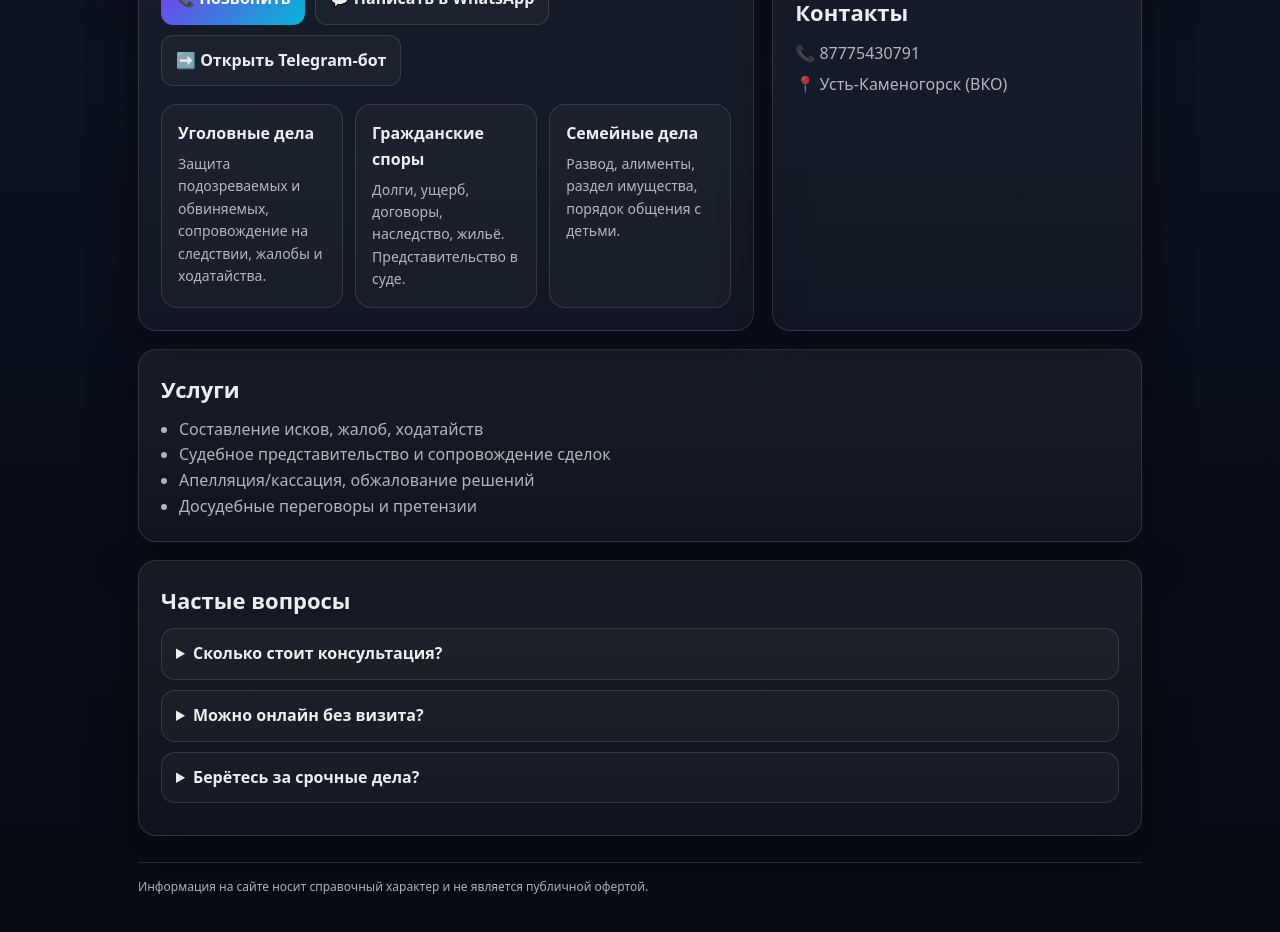
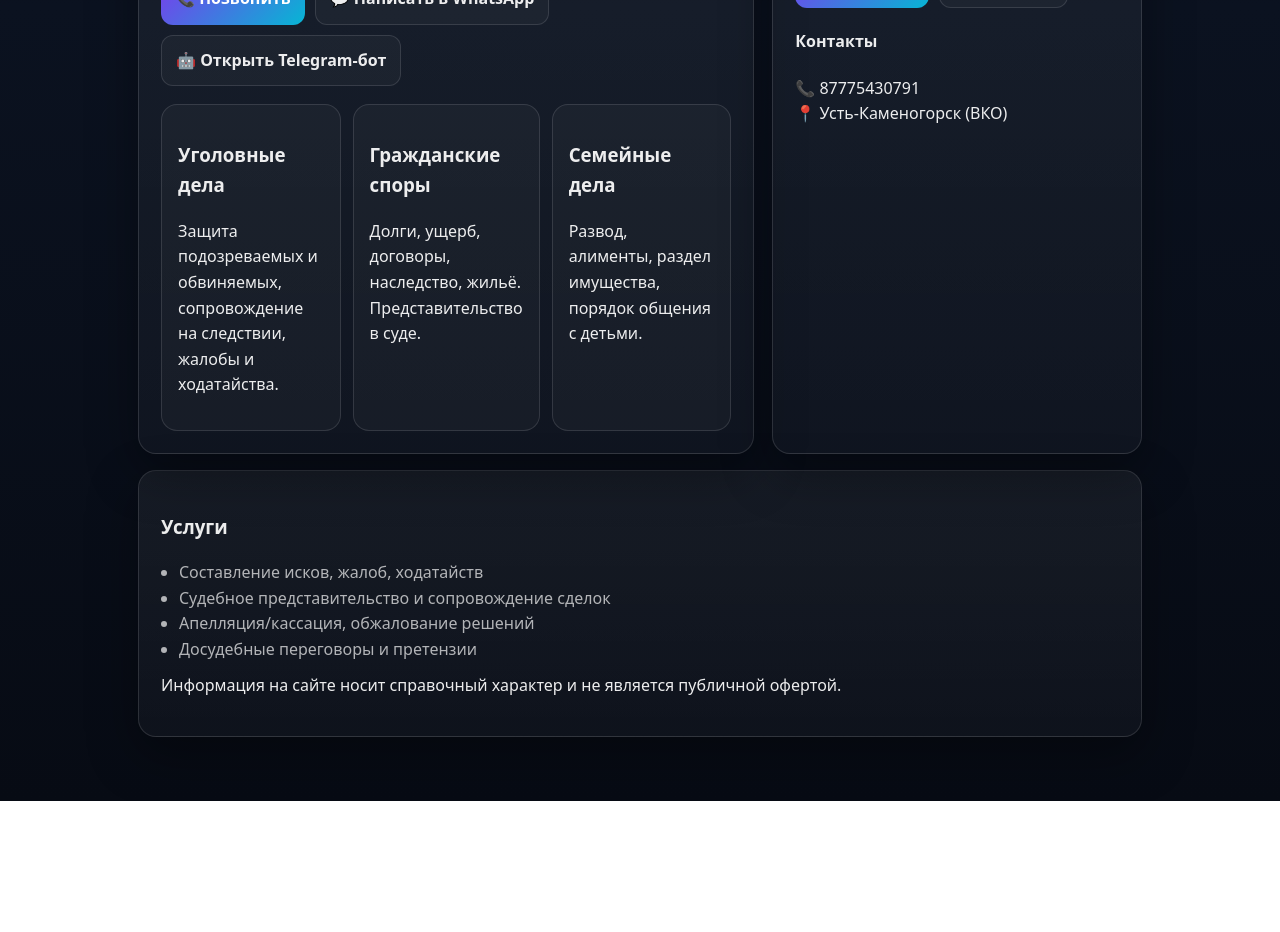
Before and after one commit to markabaever-debug/advokat_vko, a Next.js app: page / in a window 1280 px wide. Shown: the part 420-1352 px from the top of the page. After the commit the page ends 1221 px from the top, so only its background shows below. Built offline with nearby package versions, Linux system fonts and the light colour scheme.

Commit message:
Update page.tsx

```diff
--- a/app/page.tsx
+++ b/app/page.tsx
@@ -1,4 +1,15 @@
 export default function Home() {
+  const phoneRaw = "87775430791";
+  // WhatsApp требует международный формат без "8" и без "+"
+  const waPhone = "77775430791";
+
+  const waText = encodeURIComponent(
+    "Здравствуйте! Нужна консультация адвоката? Опишите ситуацию:"
+  );
+
+  const waLink = `https://wa.me/${waPhone}?text=${waText}`;
+  const tgLink = "https://t.me/ai_advokat_kz_bot";
+
   return (
     <main className="container">
       <header className="nav">
@@ -8,10 +19,11 @@ export default function Home() {
         </div>
 
         <div style={{ display: "flex", gap: 10, flexWrap: "wrap" }}>
-          <a className="btn" href="https://t.me/ai_advokat_kz_bot" target="_blank" rel="noreferrer">
+          <a className="btn" href={tgLink} target="_blank" rel="noreferrer">
             🤖 Telegram
           </a>
-          <a className="btn" href="https://wa.me/77775430791" target="_blank" rel="noreferrer">
+
+          <a className="btn" href={waLink} target="_blank" rel="noreferrer">
             💬 WhatsApp
           </a>
         </div>
@@ -21,8 +33,9 @@ export default function Home() {
         <div className="panel">
           <h1 className="h1">Адвокат в Усть-Каменогорске</h1>
           <p className="sub">
-            Гражданские и уголовные дела. Судебная защита, документы, консультация онлайн и очно.
-            Быстро разберём ситуацию и предложим план действий.
+            Гражданские и уголовные дела. Судебная защита, документы,
+            консультация онлайн и очно. Быстро разберём ситуацию и предложим план
+            действий.
           </p>
 
           <div className="kpis">
@@ -33,87 +46,83 @@ export default function Home() {
           </div>
 
           <div className="ctaRow">
-            <a className="btn btnPrimary" href="tel:+77775430791">📞 Позвонить</a>
-            <a className="btn" href="https://wa.me/77775430791" target="_blank" rel="noreferrer">💬 Написать в WhatsApp</a>
-            <a className="btn" href="https://t.me/ai_advokat_kz_bot" target="_blank" rel="noreferrer">➡️ Открыть Telegram-бот</a>
+            <a className="btn btnPrimary" href={`tel:+7${phoneRaw}`}>
+              📞 Позвонить
+            </a>
+
+            <a className="btn" href={waLink} target="_blank" rel="noreferrer">
+              💬 Написать в WhatsApp
+            </a>
+
+            <a className="btn" href={tgLink} target="_blank" rel="noreferrer">
+              🤖 Открыть Telegram-бот
+            </a>
           </div>
 
           <div className="grid">
             <div className="card">
-              <h3 className="cardTitle">Уголовные дела</h3>
-              <p className="cardText">Защита подозреваемых и обвиняемых, сопровождение на следствии, жалобы и ходатайства.</p>
+              <h3>Уголовные дела</h3>
+              <p>
+                Защита подозреваемых и обвиняемых, сопровождение на следствии,
+                жалобы и ходатайства.
+              </p>
             </div>
+
             <div className="card">
-              <h3 className="cardTitle">Гражданские споры</h3>
-              <p className="cardText">Долги, ущерб, договоры, наследство, жильё. Представительство в суде.</p>
+              <h3>Гражданские споры</h3>
+              <p>
+                Долги, ущерб, договоры, наследство, жильё. Представительство в
+                суде.
+              </p>
             </div>
+
             <div className="card">
-              <h3 className="cardTitle">Семейные дела</h3>
-              <p className="cardText">Развод, алименты, раздел имущества, порядок общения с детьми.</p>
+              <h3>Семейные дела</h3>
+              <p>Развод, алименты, раздел имущества, порядок общения с детьми.</p>
             </div>
           </div>
         </div>
 
         <aside className="panel">
-          <h2 className="h2">Быстрая консультация</h2>
-          <p className="sub" style={{ marginBottom: 10 }}>
-            Напишите в WhatsApp/Telegram:
-          </p>
+          <h3 className="h3">Быстрая консультация</h3>
+          <p className="muted">Напишите в WhatsApp/Telegram:</p>
           <ol className="list">
             <li>Коротко опишите ситуацию</li>
             <li>Прикрепите документы/фото (если есть)</li>
             <li>Укажите город: Усть-Каменогорск</li>
           </ol>
 
-          <div className="ctaRow" style={{ marginTop: 14 }}>
-            <a className="btn btnPrimary" href="https://wa.me/87775430791" target="_blank" rel="noreferrer">
+          <div className="ctaRow">
+            <a className="btn btnPrimary" href={waLink} target="_blank" rel="noreferrer">
               💬 WhatsApp
             </a>
-            <a className="btn" href="https://t.me/ai_advokat_kz_bot" target="_blank" rel="noreferrer">
+            <a className="btn" href={tgLink} target="_blank" rel="noreferrer">
               🤖 Telegram
             </a>
           </div>
 
-          <div className="section">
-            <h3 className="h2">Контакты</h3>
-            <p className="sub" style={{ margin: 0 }}>📞 87775430791</p>
-            <p className="sub" style={{ marginTop: 6 }}>📍 Усть-Каменогорск (ВКО)</p>
+          <div className="contacts">
+            <h4>Контакты</h4>
+            <div>📞 {phoneRaw}</div>
+            <div>📍 Усть-Каменогорск (ВКО)</div>
           </div>
         </aside>
       </section>
 
-      <section className="panel section">
-        <h2 className="h2">Услуги</h2>
+      <section className="panel" style={{ marginTop: 16 }}>
+        <h3 className="h3">Услуги</h3>
         <ul className="list">
           <li>Составление исков, жалоб, ходатайств</li>
           <li>Судебное представительство и сопровождение сделок</li>
           <li>Апелляция/кассация, обжалование решений</li>
           <li>Досудебные переговоры и претензии</li>
         </ul>
+
+        <p className="muted" style={{ marginTop: 10 }}>
+          Информация на сайте носит справочный характер и не является публичной
+          офертой.
+        </p>
       </section>
-
-      <section className="panel section faq">
-        <h2 className="h2">Частые вопросы</h2>
-
-        <details>
-          <summary>Сколько стоит консультация?</summary>
-          <p className="sub">Стоимость зависит от сложности. Напишите в WhatsApp/Telegram — уточним и скажем сразу.</p>
-        </details>
-
-        <details>
-          <summary>Можно онлайн без визита?</summary>
-          <p className="sub">Да. Можно консультацию онлайн и обмен документами через мессенджеры.</p>
-        </details>
-
-        <details>
-          <summary>Берётесь за срочные дела?</summary>
-          <p className="sub">Да. Если ситуация срочная — лучше сразу звонить.</p>
-        </details>
-      </section>
-
-      <footer className="footer">
-        Информация на сайте носит справочный характер и не является публичной офертой.
-      </footer>
     </main>
   );
 }
```
